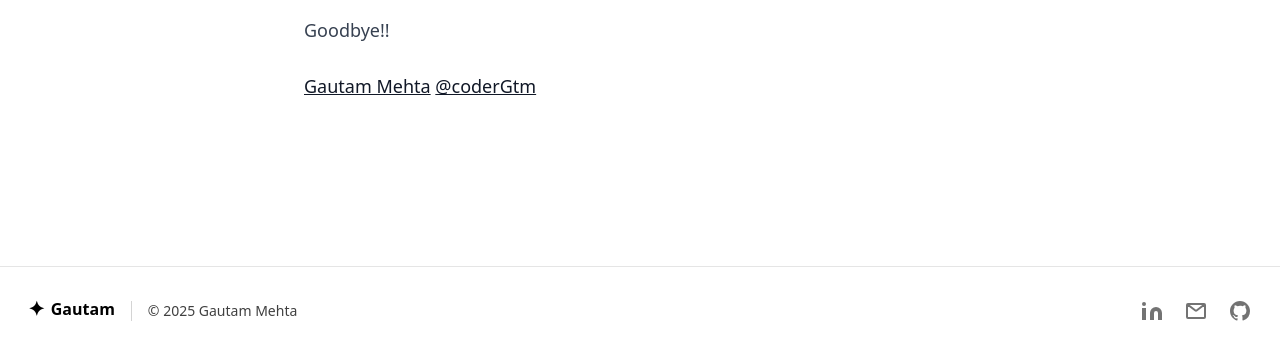
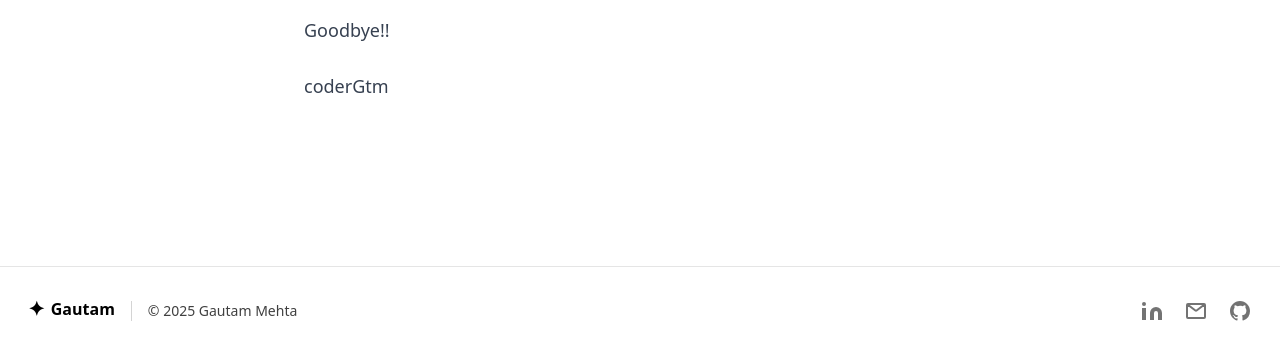
Before and after one commit to coderGtm/coderGtm.github.io, an Astro site: page /post/waterbase in a window 1280 px wide. Shown: the part 3972-4327 px from the top of the page. Built offline with nearby package versions, Linux system fonts and the light colour scheme; Astro itself is replaced by a stand-in of ours.

Commit message:
chore: simplify author attribution in waterbase.md

```diff
--- a/src/content/post/waterbase.md
+++ b/src/content/post/waterbase.md
@@ -82,4 +82,4 @@ And one last thing...if you've read till here and are still unsure whether shoul
 
 Goodbye!!
 
-[Gautam Mehta](https://codergtm.github.io/index.html) [@coderGtm](https://github.com/coderGtm)
+coderGtm
```
